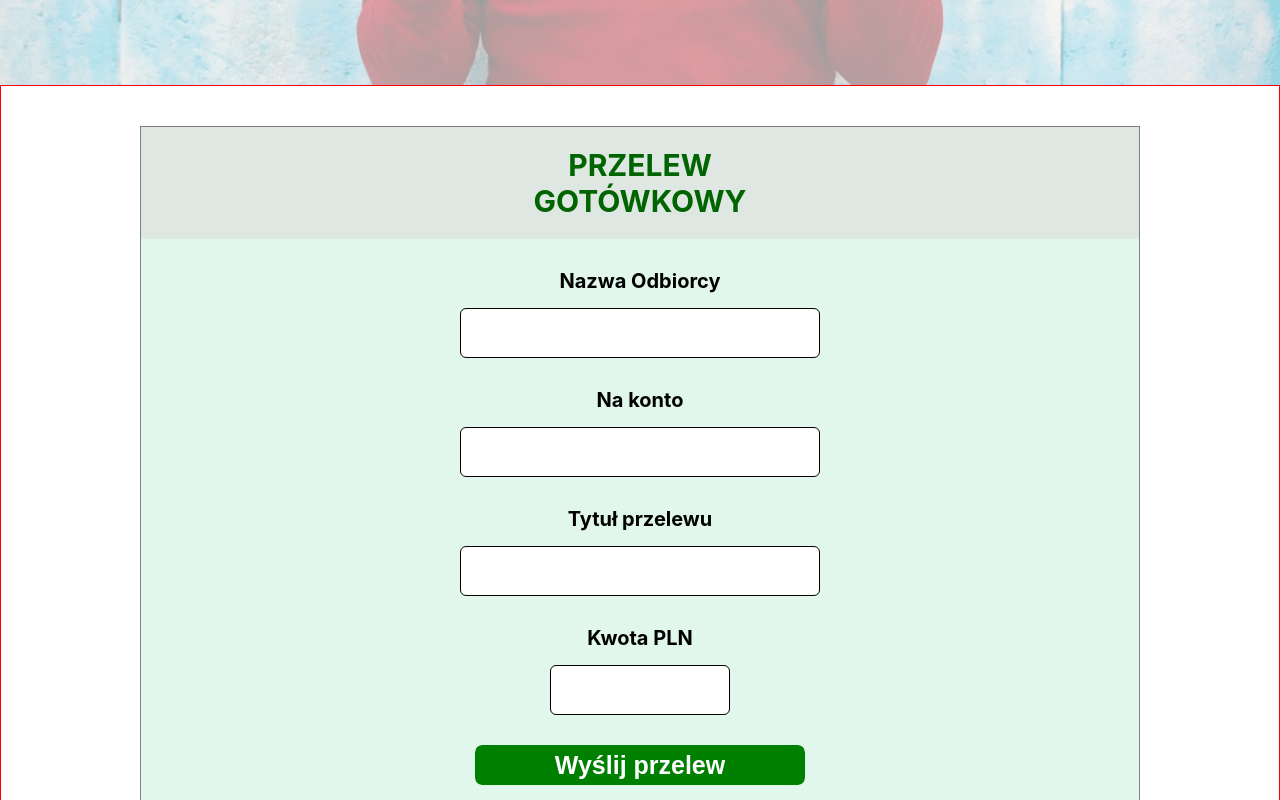
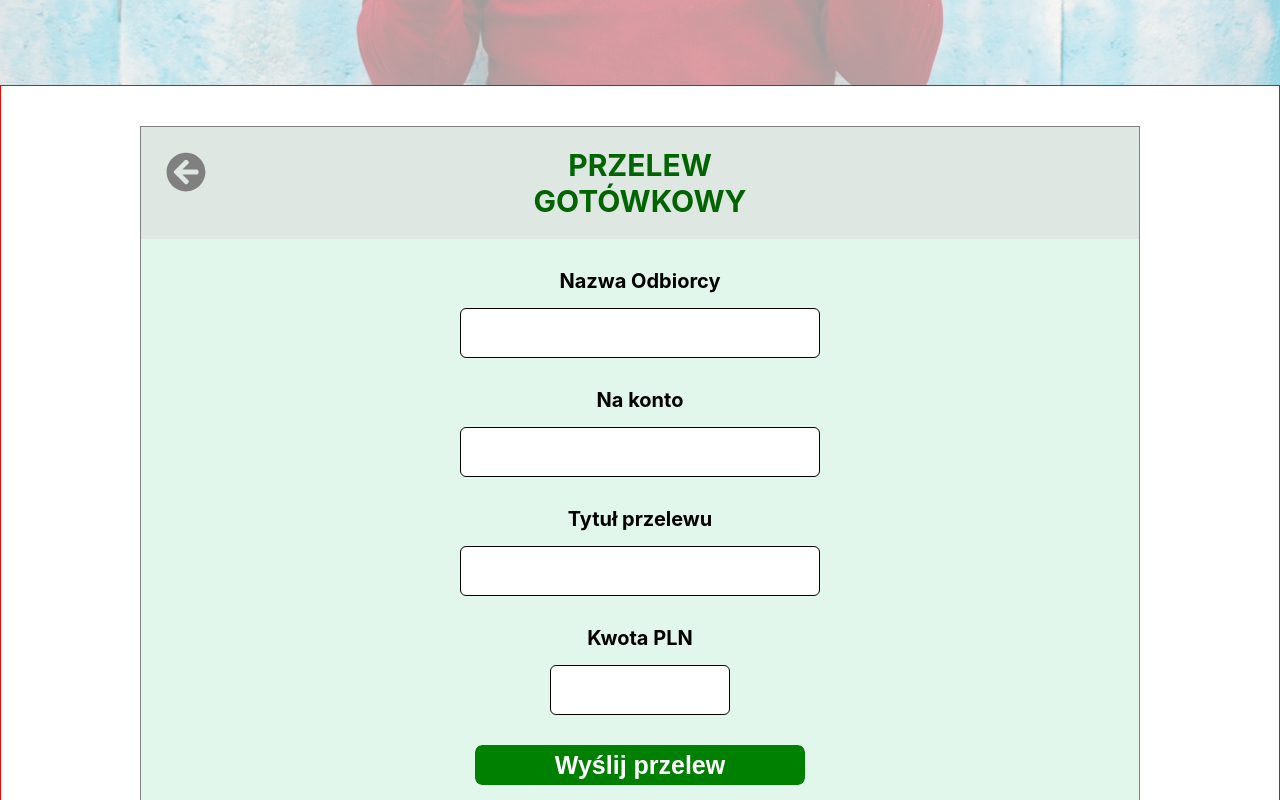
Before and after one commit to MagicianPL/BankApplication, a React (Create React App) app: page / in a window 1280 px wide. Shown: the part 2440-3240 px from the top of the page. Built offline with nearby package versions, Linux system fonts and the light colour scheme; no server answers; a web font is replaced by a local one.

Commit message:
arrow on transfer modal

```diff
--- a/src/components/BankTransfer/BankTransfer.css
+++ b/src/components/BankTransfer/BankTransfer.css
@@ -9,6 +9,21 @@
   border: 1px solid gray;
   margin: 40px auto;
   background-color: rgb(225, 247, 236);
+  position: relative;
+}
+
+.bank-transfer-container svg {
+  font-size: 4rem;
+  color: gray;
+  position: absolute;
+  top: 25px;
+  left: 25px;
+  transition: color 0.5s;
+}
+
+.bank-transfer-container svg:hover {
+  color: darkgreen;
+  cursor: pointer;
 }
 
 .bank-transfer-container h1 {
--- a/src/components/BankTransfer/BankTransfer.js
+++ b/src/components/BankTransfer/BankTransfer.js
@@ -1,4 +1,8 @@
 import React, { useState } from "react";
+import { FontAwesomeIcon } from "@fortawesome/react-fontawesome";
+import {
+    faArrowCircleLeft
+} from "@fortawesome/free-solid-svg-icons";
 
 import "./BankTransfer.css";
 
@@ -23,6 +27,7 @@ const BankTransfer = () => {
   return (
     <div className="bank-transfer-page">
       <div className="bank-transfer-container">
+      <FontAwesomeIcon icon={faArrowCircleLeft} />
         <h1>
           PRZELEW
           <br />
```
